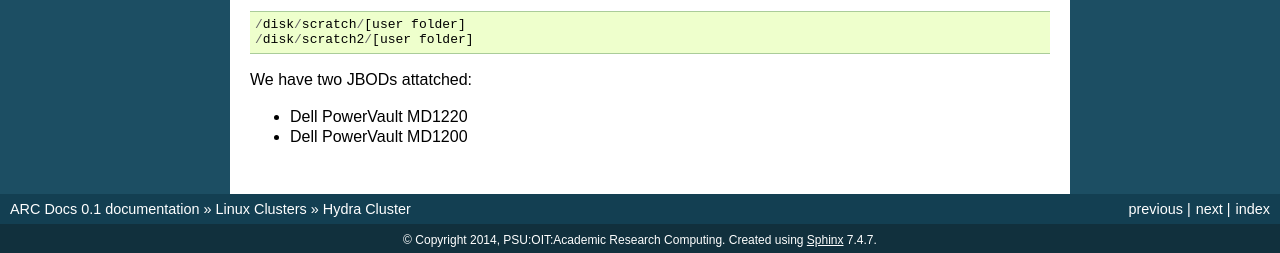
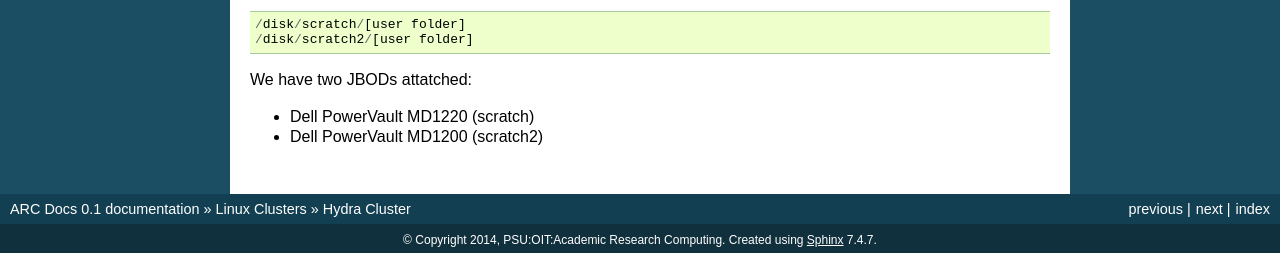
Before and after one commit to PSU-Research-Computing/psurc-docs, a Sphinx documentation site: the page built from source/linux_clusters/hydra.rst, in a window 1280 px wide. Shown: the part 1210-1463 px from the top of the page. Built offline with Sphinx 7.4.7, drawn with Linux system fonts in a browser that asks for light colours.

Commit message:
Added note about path

```diff
--- a/source/linux_clusters/hydra.rst
+++ b/source/linux_clusters/hydra.rst
@@ -54,5 +54,5 @@ Hydra has a large scratch space that can be used for computations::
 
 We have two JBODs attatched:
 
-- Dell PowerVault MD1220
-- Dell PowerVault MD1200
+- Dell PowerVault MD1220 (scratch)
+- Dell PowerVault MD1200 (scratch2)
```
